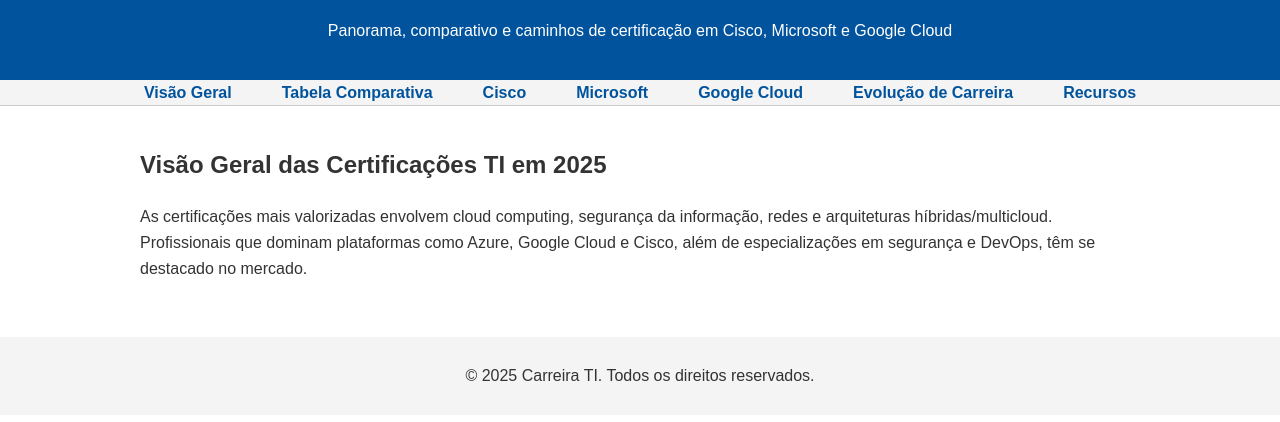
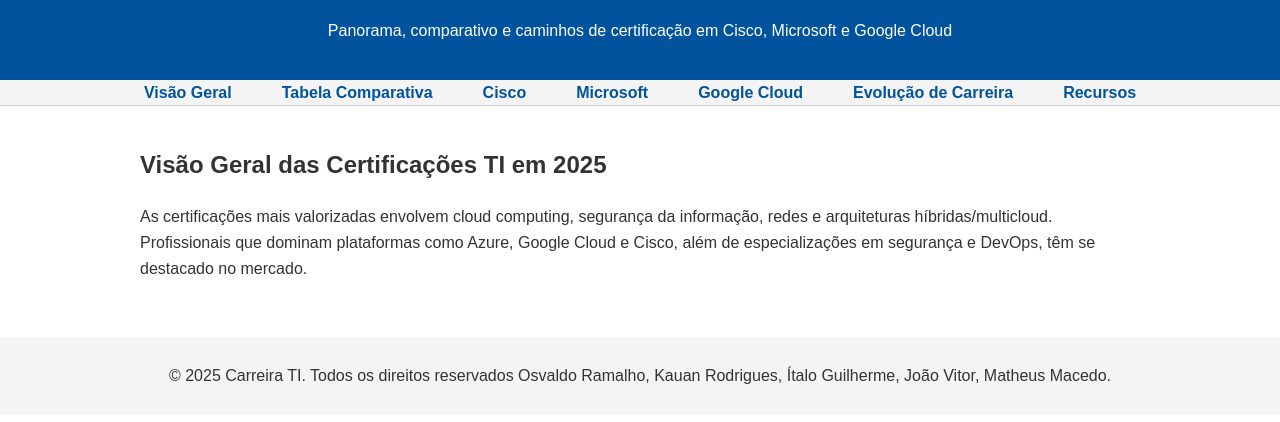
Before and after one commit to Juniorbr194230/.github.io, a plain HTML site: page Trabalho de segunda/index.html in a window 1280 px wide. Shown: the part 96-518 px from the top of the page. Drawn offline with Linux system fonts and the light colour scheme.

Commit message:
index.html

```diff
--- a/Trabalho de segunda/index.html
+++ b/Trabalho de segunda/index.html
@@ -447,7 +447,7 @@
 </main>
 
 <footer>
-  <p>© 2025 Carreira TI. Todos os direitos reservados.</p>
+   <p>© 2025 Carreira TI. Todos os direitos reservados Osvaldo Ramalho, Kauan Rodrigues, Ítalo Guilherme, João Vitor, Matheus Macedo.</p>
 </footer>
 
 <script>
```
